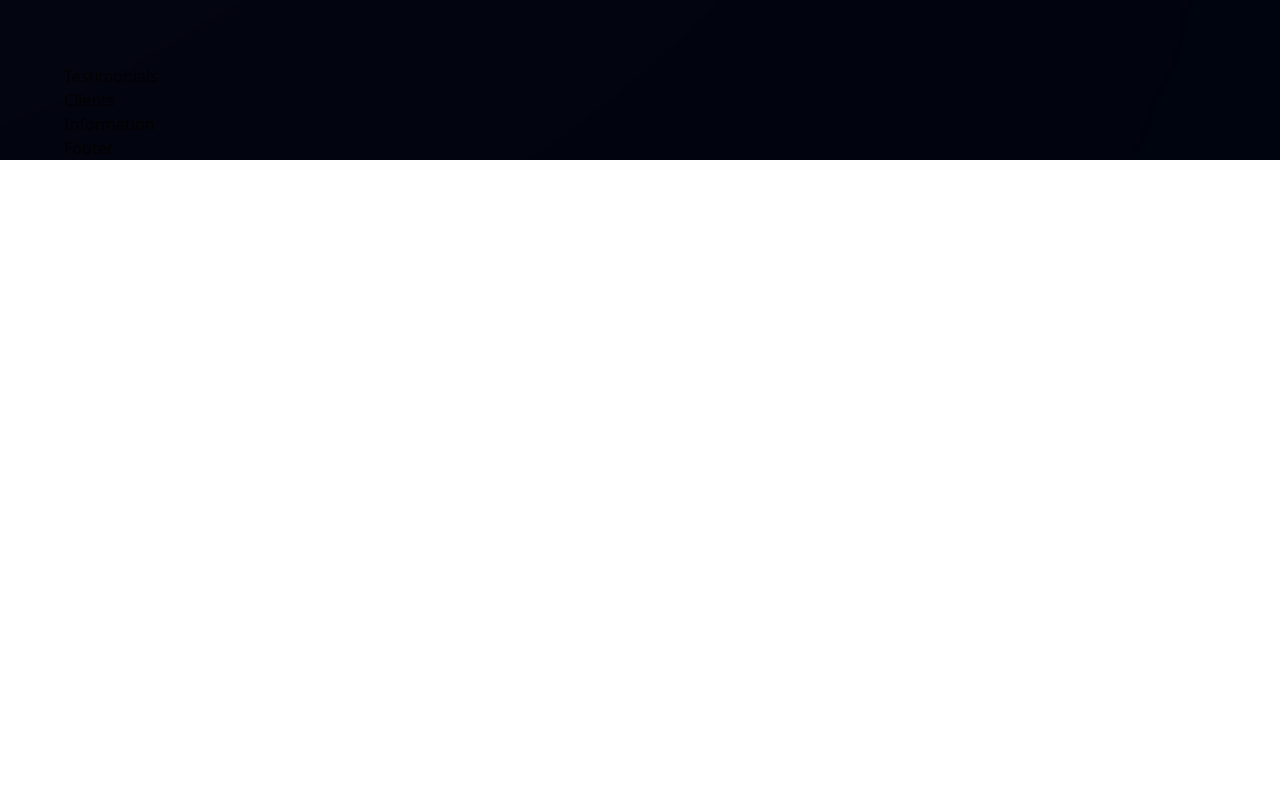
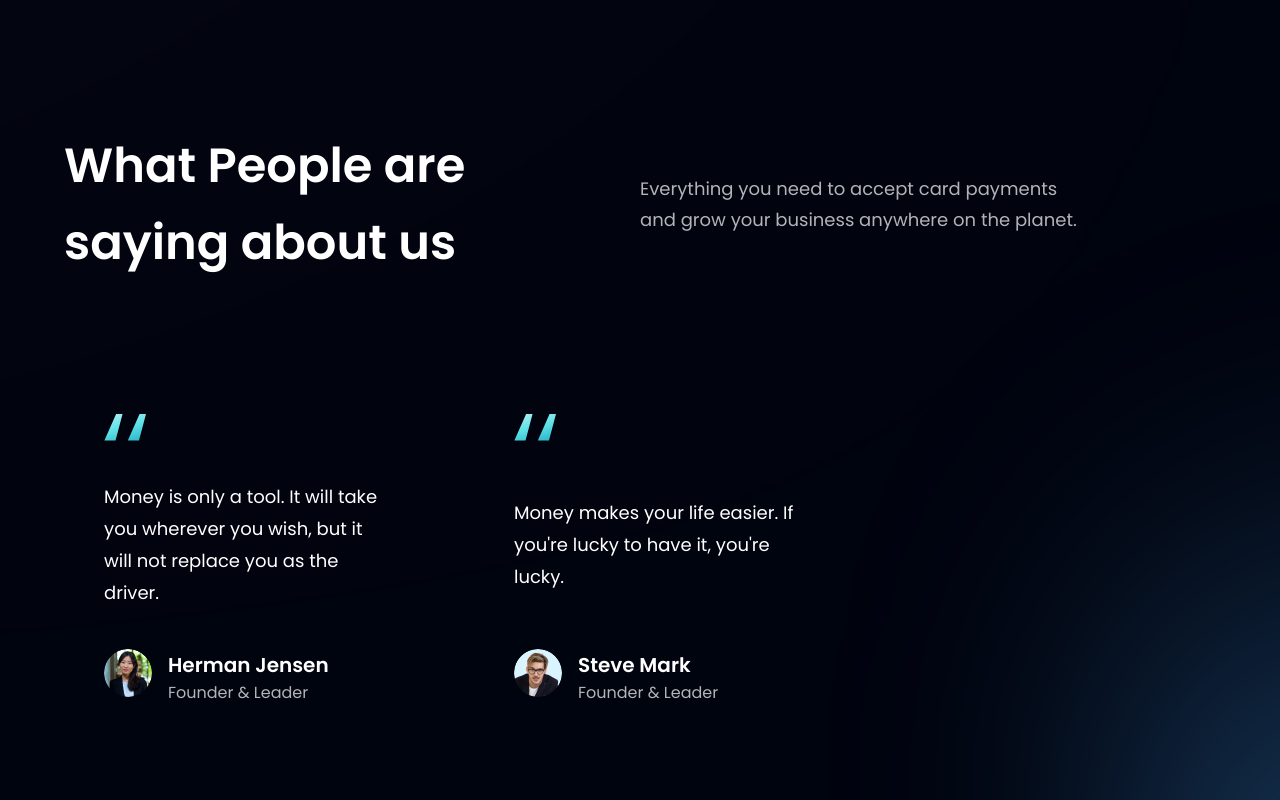
Before and after one commit to waherof29502/jin_uiuxpage, a React (Vite) app: page / in a window 1280 px wide. Shown: the part 2740-3540 px from the top of the page. Before the commit the page ends 2900 px from the top, so only its background shows below. Built offline with nearby package versions, Linux system fonts and the light colour scheme.

Commit message:
finished Testimonials section

```diff
--- /dev/null
+++ b/src/components/FeedbackCard.jsx
@@ -0,0 +1,28 @@
+import { quotes } from '../assets';
+
+const FeedbackCard = ({ content, name, title, img }) => (
+  <div className='flex justify-between flex-col px-10 py-12 rounded-[20px]  max-w-[370px] md:mr-10 sm:mr-5 mr-0 my-5 feedback-card'>
+    <img
+      src={quotes}
+      alt='double_quotes'
+      className='w-[42px] h-[27px] object-contain'
+    />
+    <p className='font-poppins font-normal text-[18px] leading-[32px] text-white my-10'>
+      {content}
+    </p>
+
+    <div className='flex flex-row'>
+      <img src={img} alt={name} className='w-[48px] h-[48px] rounded-full' />
+      <div className='flex flex-col ml-4'>
+        <h4 className='font-poppins font-semibold text-[20px] leading-[32px] text-white'>
+          {name}
+        </h4>
+        <p className='font-poppins font-normal text-[16px] leading-[24px] text-dimWhite'>
+          {title}
+        </p>
+      </div>
+    </div>
+  </div>
+);
+
+export default FeedbackCard;
--- a/src/components/Testimonials.jsx
+++ b/src/components/Testimonials.jsx
@@ -1,7 +1,32 @@
-import React from 'react';
+import { feedback } from '../constants';
+import styles from '../style';
+import FeedbackCard from './FeedbackCard';
 
-const Testimonials = () => {
-  return <div>Testimonials</div>;
-};
+const Testimonials = () => (
+  <section
+    id='clients'
+    className={`${styles.paddingY} ${styles.flexCenter} flex-col relative `}
+  >
+    <div className='absolute z-[0] w-[60%] h-[60%] -right-[50%] rounded-full blue__gradient bottom-40' />
+
+    <div className='w-full flex justify-between items-center md:flex-row flex-col sm:mb-16 mb-6 relative z-[1]'>
+      <h2 className={styles.heading2}>
+        What People are <br className='sm:block hidden' /> saying about us
+      </h2>
+      <div className='w-full md:mt-0 mt-6'>
+        <p className={`${styles.paragraph} text-left max-w-[450px]`}>
+          Everything you need to accept card payments and grow your business
+          anywhere on the planet.
+        </p>
+      </div>
+    </div>
+
+    <div className='flex flex-wrap sm:justify-start justify-center w-full feedback-container relative z-[1]'>
+      {feedback.map((card) => (
+        <FeedbackCard key={card.id} {...card} />
+      ))}
+    </div>
+  </section>
+);
 
 export default Testimonials;
```
